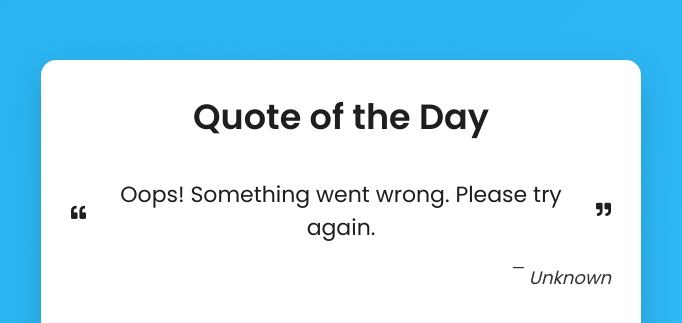
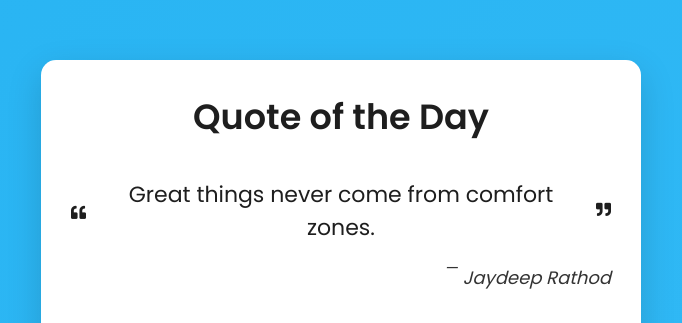
Before and after one commit to hitesh526/qotes, a plain HTML site: page index.html in a window 1280 px wide. Shown: the part 159-482 px from the top of the page, without its empty margins (299-981 px from the left). Drawn offline with Linux system fonts and the light colour scheme; no server answers.

Commit message:
Update index.html

```diff
--- a/index.html
+++ b/index.html
@@ -267,28 +267,31 @@
     twitterBtn = document.querySelector(".twitter"),
     synth = speechSynthesis;
 
+  const quotes = [
+    { content: "Believe you can and you're halfway there.", author: "Theodore Roosevelt" },
+    { content: "Success is not final, failure is not fatal: It is the courage to continue that counts.", author: "Winston Churchill" },
+    { content: "Don't watch the clock; do what it does. Keep going.", author: "Sam Levenson" },
+    { content: "The only way to do great work is to love what you do.", author: "Steve Jobs" },
+    { content: "It always seems impossible until it's done.", author: "Nelson Mandela" },
+    { content: "Start where you are. Use what you have. Do what you can.", author: "Arthur Ashe" },
+    { content: "You are never too old to set another goal or to dream a new dream.", author: "C.S. Lewis" },
+    { content: "Hardships often prepare ordinary people for an extraordinary destiny.", author: "C.S. Lewis" },
+    { content: "Push yourself, because no one else is going to do it for you.", author: "Hitesh Bharward" },
+    { content: "Great things never come from comfort zones.", author: "Jaydeep Rathod" }
+  ];
+
   function randomQuote() {
     quoteBtn.classList.add("loading");
     quoteBtn.innerText = "Loading Quote...";
     quoteText.classList.remove("show");
 
-        fetch("http://api.quotable.io/")
-          .then((response) => response.json())
-          .then((result) => {
-            quoteText.innerText = result.content;
-            authorName.innerText = result.author;
+    const random = quotes[Math.floor(Math.random() * quotes.length)];
+    quoteText.innerText = random.content;
+    authorName.innerText = random.author;
+
     quoteBtn.classList.remove("loading");
     quoteBtn.innerText = "New Quote";
     setTimeout(() => quoteText.classList.add("show"), 100);
-          })
-          .catch(() => {
-            quoteText.innerText =
-              "Oops! Something went wrong. Please try again.";
-            authorName.innerText = "Unknown";
-            quoteBtn.classList.remove("loading");
-            quoteBtn.innerText = "New Quote";
-            setTimeout(() => quoteText.classList.add("show"), 100);
-          });
   }
 
   // Speech
@@ -333,5 +336,6 @@
   // Auto Load on Page Load
   window.addEventListener("load", randomQuote);
 </script>
+
   </body>
 </html>
```
Lines whose indentation alone changed are shown as unchanged.
